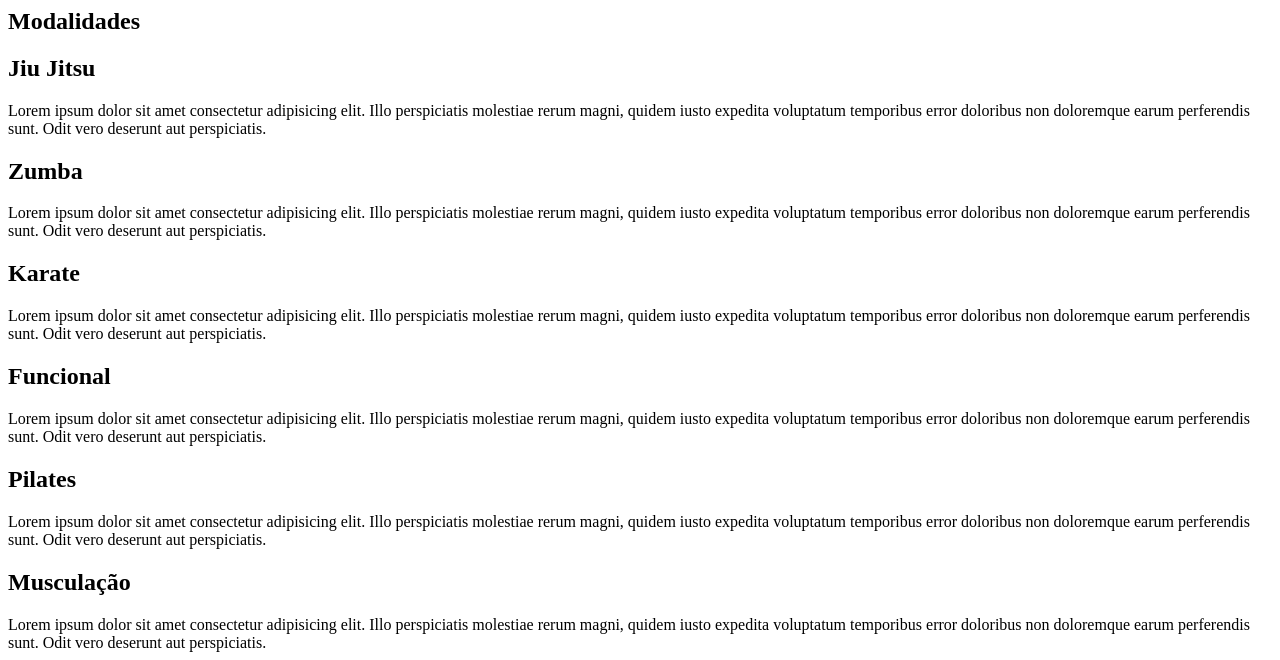
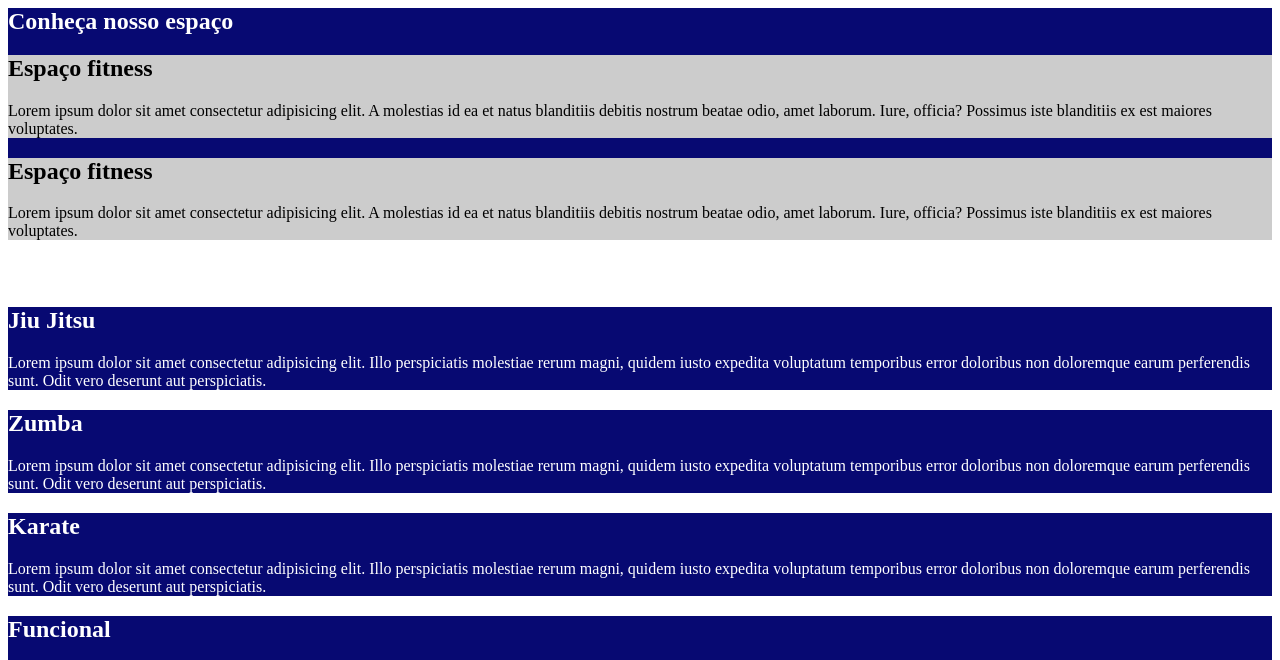
Before and after one commit to betoseideman/css-introdu-o, a plain HTML site: page index.html in a window 1280 px wide. Shown: the part 126-786 px from the top of the page. Drawn offline with Linux system fonts and the light colour scheme.

Commit message:
Iniciado estilização

```diff
--- /dev/null
+++ b/css/styles.css
@@ -0,0 +1,27 @@
+header {
+    background-color: red;
+    color: white;
+}
+.container-model {
+    background-color: white;
+}
+.container-model h1 {
+    color: white;
+}
+.container-space {
+    background-color: #070972;
+}
+.container-space h1 {
+    color: white;
+}
+footer {
+    background-color: black;
+    color: white;
+}
+.model {
+    background-color: #070972;
+    color: white;
+}
+.space {
+    background-color: #CCCCCC;
+}
--- a/index.html
+++ b/index.html
@@ -6,6 +6,7 @@
     <meta http-equiv="X-UA-Compatible" content="IE=edge">
     <meta name="viewport" content="width=device-width, initial-scale=1.0">
     <title>DDSuperFit</title>
+    <link rel="stylesheet" href="css/styles.css">
 </head>
 
 <body>
@@ -16,60 +17,74 @@
 
     </header>
     <main>
-        <section>
+        <section class="container-space">
+            <h1>Conheça nosso espaço</h1>
+            <div>
+                <div class="space">
+                    <h2>Espaço fitness</h2>
+                    <p>Lorem ipsum dolor sit amet consectetur adipisicing elit. A molestias id ea et natus blanditiis
+                        debitis nostrum beatae odio, amet laborum. Iure, officia? Possimus iste blanditiis ex est
+                        maiores voluptates.</p>
+                </div>
+                <div class="space">
+                    <h2>Espaço fitness</h2>
+                    <p>Lorem ipsum dolor sit amet consectetur adipisicing elit. A molestias id ea et natus blanditiis
+                        debitis nostrum beatae odio, amet laborum. Iure, officia? Possimus iste blanditiis ex est
+                        maiores voluptates.</p>
+                </div>
+            </div>
+        </section>
+        <section class="container-model">
             <h1>Modalidades</h1>
-            <div>
+            <div class="model">
                 <h2>Jiu Jitsu</h2>
                 <p>Lorem ipsum dolor sit amet consectetur adipisicing elit. Illo perspiciatis molestiae rerum magni,
                     quidem iusto expedita voluptatum temporibus error doloribus non doloremque earum perferendis sunt.
                     Odit vero deserunt aut perspiciatis.</p>
             </div>
-            <div>
+            <div class="model">
                 <h2>Zumba</h2>
                 <p>Lorem ipsum dolor sit amet consectetur adipisicing elit. Illo perspiciatis molestiae rerum magni,
                     quidem iusto expedita voluptatum temporibus error doloribus non doloremque earum perferendis sunt.
                     Odit vero deserunt aut perspiciatis.</p>
             </div>
-            <div>
+            <div class="model">
                 <h2>Karate</h2>
                 <p>Lorem ipsum dolor sit amet consectetur adipisicing elit. Illo perspiciatis molestiae rerum magni,
                     quidem iusto expedita voluptatum temporibus error doloribus non doloremque earum perferendis sunt.
                     Odit vero deserunt aut perspiciatis.</p>
             </div>
-            <div>
+            <div class="model">
                 <h2>Funcional</h2>
                 <p>Lorem ipsum dolor sit amet consectetur adipisicing elit. Illo perspiciatis molestiae rerum magni,
                     quidem iusto expedita voluptatum temporibus error doloribus non doloremque earum perferendis sunt.
                     Odit vero deserunt aut perspiciatis.</p>
             </div>
-            <div>
+            <div class="model">
                 <h2>Pilates</h2>
                 <p>Lorem ipsum dolor sit amet consectetur adipisicing elit. Illo perspiciatis molestiae rerum magni,
                     quidem iusto expedita voluptatum temporibus error doloribus non doloremque earum perferendis sunt.
                     Odit vero deserunt aut perspiciatis.</p>
             </div>
-            <div>
+            <div class="model">
                 <h2>Musculação</h2>
                 <p>Lorem ipsum dolor sit amet consectetur adipisicing elit. Illo perspiciatis molestiae rerum magni,
                     quidem iusto expedita voluptatum temporibus error doloribus non doloremque earum perferendis sunt.
                     Odit vero deserunt aut perspiciatis.</p>
             </div>
         </section>
-        <section>
-
-        </section>
     </main>
     <footer>
         <div>
             <div>
-                <img src="img/insta.jpg" alt="Insta">
+                <img src="img/insta.png" alt="Insta">
                 <a href="https://instagram.com/devsuperior.ig">@DSSuperFit</a>
                 <img src="img/twi.png" alt="Twitter">
                 <a href="https://instagram.com/devsuperior.ig">/DSSuperFit</a>
             </div>
             <div>
                 <p>Todos direitos reservados.</p>
-            <p>Rua da Pipoca, 150</p>
+                <p>Rua da Pipoca, 150</p>
             </div>
         </div>
 
```
Also changed, not shown: css/style.css (deleted).
